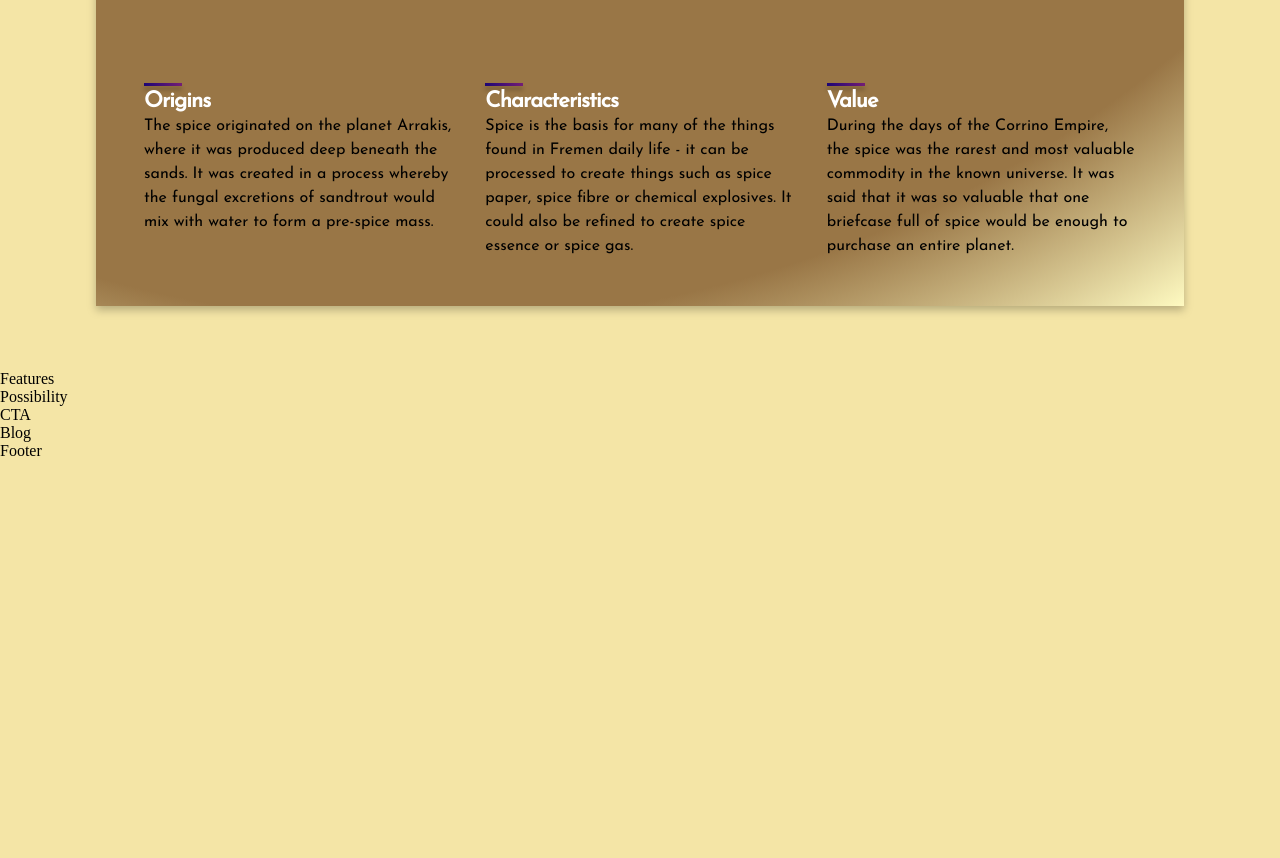
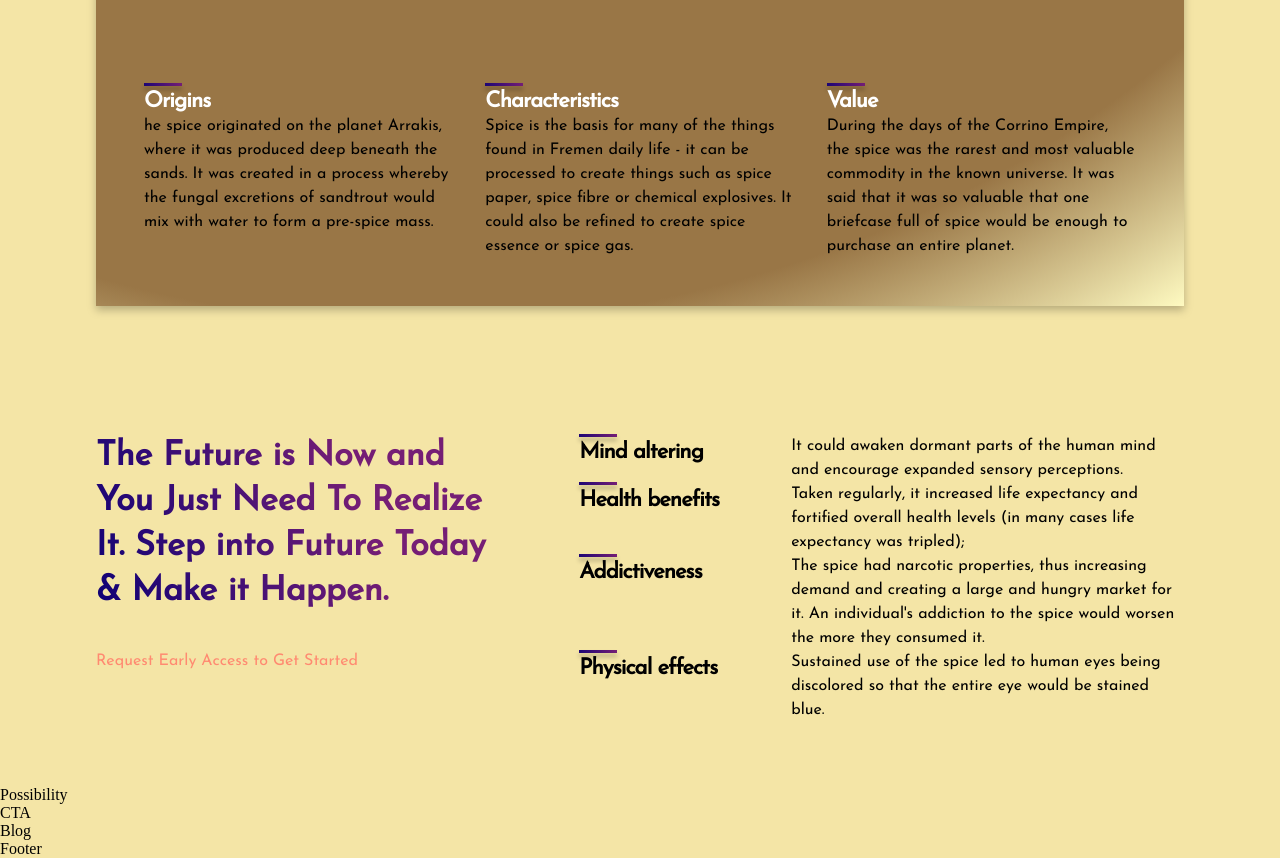
Before and after one commit to laszlosomogyimusic/SpiceOfDune, a React (Create React App) app: page / in a window 1280 px wide. Shown: the part 1510-2368 px from the top of the page. Before the commit the page ends 1970 px from the top, so only its background shows below. Built offline with nearby package versions, Linux system fonts and the light colour scheme.

Commit message:
Features finished and code refactored Feature component refactored to accept the title color parameter. Also the features are stored in an external json file.

```diff
--- a/src/components/feature/Feature.jsx
+++ b/src/components/feature/Feature.jsx
@@ -1,13 +1,13 @@
 import React from 'react'
 import './feature.css'
 
-const Feature = ({ position, title, text }) => {
-  let sectionClass = (position === "top" ? "feature--top-section" : "feature--bottom-section");
+const Feature = ({ layout, titleColor, title, text }) => {
+  let sectionClass = (layout === "row" ? "feature--row" : "feature--column");
   return (
     <article className={`feature ${sectionClass}`}>
       <header className="feature__header">
         <div className="feature__decoration"/>
-        <h1 className="feature__title">{title}</h1>
+        <h1 className="feature__title"  style={{color: titleColor}}>{title}</h1>
       </header>
       <article className="feature__body feature-body--row">
         <p className="feature__text">{text}</p>
--- a/src/components/feature/feature.css
+++ b/src/components/feature/feature.css
@@ -7,12 +7,12 @@
   /* margin: 1rem; */
 }
 
-.feature--top-section {
+.feature--row {
   flex-direction: row;
   margin: 0;
 }
 
-.feature--bottom-section {
+.feature--column {
   min-width: 210px;
   display: unset;
 
@@ -33,7 +33,7 @@
   line-height: 24px;
   letter-spacing: -0.04em;
 
-  color: #FFFFFF;
+  /* color: var(--color-title); */
 }
 
 .feature__decoration {
--- a/src/containers/features/Features.jsx
+++ b/src/containers/features/Features.jsx
@@ -1,9 +1,29 @@
 import React from 'react'
+import { Feature } from '../../components';
+
 import './features.css';
+
+import featuresData from './data.json';
 
 const Features = () => {
   return (
-    <div>Features</div>
+    <section className="features section--padding" id="features">
+      <header className="features__header">
+        <h1 className="features__title gradient__text">The Future is Now and You Just Need To Realize It. Step into Future Today & Make it Happen.</h1>
+        <p className="features__text">Request Early Access to Get Started</p>
+      </header>
+      <article className="features__body">
+        {featuresData.map((item, index) => (
+          <Feature
+            layout="row"
+            titleColor="#000000"
+            title={item.title}
+            text={item.text}
+            key={item.title + index}
+          />
+        ))}
+      </article>
+    </section>
   )
 }
 
--- /dev/null
+++ b/src/containers/features/data.json
@@ -0,0 +1,18 @@
+[
+  {
+    "title": "Mind altering",
+    "text": "It could awaken dormant parts of the human mind and encourage expanded sensory perceptions."
+  },
+  {
+    "title": "Health benefits",
+    "text": "Taken regularly, it increased life expectancy and fortified overall health levels (in many cases life expectancy was tripled);"
+  },
+  {
+    "title": "Addictiveness",
+    "text": "The spice had narcotic properties, thus increasing demand and creating a large and hungry market for it. An individual's addiction to the spice would worsen the more they consumed it."
+  },
+  {
+    "title": "Physical effects",
+    "text": "Sustained use of the spice led to human eyes being discolored so that the entire eye would be stained blue."
+  }
+]
--- a/src/containers/features/features.css
+++ b/src/containers/features/features.css
@@ -0,0 +1,64 @@
+.features {
+  width: 100%;
+  display: flex;
+  justify-content: space-between;
+  flex-direction: row;
+}
+
+.features__header {
+  flex: 1;
+  display: flex;
+  justify-content: flex-start;
+  align-items: flex-start;
+  flex-direction: column;
+
+  text-align: left;
+  margin-right: 5rem;
+}
+
+.features__title {
+  font-family: var(--font-family);
+  font-style: normal;
+  font-weight: 800;
+  font-size: 34px;
+  line-height: 45px;
+}
+
+.features__text {
+  font-family: var(--font-family);
+  font-style: normal;
+  font-weight: 500;
+  font-size: 16px;
+  line-height: 30px;
+
+  color: #FF8A71;
+
+  margin-top: 2rem;
+}
+
+
+.features__body {
+  flex: 1.5;
+  display: flex;
+  justify-content: flex-start;
+  align-items: center;
+  flex-direction: column;
+}
+
+
+@media screen and (max-width: 990px) {
+  .features {
+    flex-direction: column;
+  }
+
+  .features__header {
+    margin: 0 0 2rem 0;
+  }
+}
+
+@media screen and (max-width: 550px) {
+  .features__title {
+    font-size: 24px;
+    line-height: 38px;
+  }
+}
--- a/src/containers/whatspice/WhatSpice.jsx
+++ b/src/containers/whatspice/WhatSpice.jsx
@@ -1,13 +1,16 @@
 import React from 'react'
 import './whatSpice.css';
 import Feature from '../../components/feature/Feature'
+
+import featuresData from './data.json';
 
 const WhatSpice = () => {
   return (
     <section className="whatspice section--margin" id="whatisspice">
       <section className="whatspice__top-section">
         <Feature
-          position="top"
+          layout="row"
+          titleColor="#FFFFFF"
           title="What is the Spice?"
           text="The Spice Melange, commonly referred to simply as 'the spice', was a naturally produced awareness spectrum narcotic that formed a fundamental block of commerce and technological development in the known universe for millennia.  It also played an important role in travel and cultural development as it is vital for space travel by enabling Navigators to safely guide space ships through fold space."
         />
@@ -17,21 +20,16 @@
         <button className="whatspice__button" type="button">Explore The Library</button>
       </header>
       <section className="whatspice__bottom-section">
-        <Feature
-          position="bottom"
-          title="Origins"
-          text="The spice originated on the planet Arrakis, where it was produced deep beneath the sands. It was created in a process whereby the fungal excretions of sandtrout would mix with water to form a pre-spice mass. "
-        />
-        <Feature
-          position="bottom"
-          title="Characteristics"
-          text="Spice is the basis for many of the things found in Fremen daily life - it can be processed to create things such as spice paper, spice fibre or chemical explosives. It could also be refined to create spice essence or spice gas."
-        />
-        <Feature
-          position="bottom"
-          title="Value"
-          text="During the days of the Corrino Empire, the spice was the rarest and most valuable commodity in the known universe. It was said that it was so valuable that one briefcase full of spice would be enough to purchase an entire planet. "
-        />
+        {featuresData.map((item, index) => (
+          <Feature
+            layout="column"
+            titleColor="#FFFFFF"
+            title={item.title}
+            text={item.text}
+            key={item.title + index}
+          />
+         )) }
+
       </section>
 
     </section>
--- /dev/null
+++ b/src/containers/whatspice/data.json
@@ -0,0 +1,14 @@
+[
+  {
+    "title": "Origins",
+    "text": "he spice originated on the planet Arrakis, where it was produced deep beneath the sands. It was created in a process whereby the fungal excretions of sandtrout would mix with water to form a pre-spice mass."
+  },
+  {
+    "title": "Characteristics",
+    "text": "Spice is the basis for many of the things found in Fremen daily life - it can be processed to create things such as spice paper, spice fibre or chemical explosives. It could also be refined to create spice essence or spice gas."
+  },
+  {
+    "title": "Value",
+    "text": "During the days of the Corrino Empire, the spice was the rarest and most valuable commodity in the known universe. It was said that it was so valuable that one briefcase full of spice would be enough to purchase an entire planet."
+  }
+]
--- a/src/index.css
+++ b/src/index.css
@@ -23,9 +23,8 @@
 
   --gradient-text: linear-gradient(71deg, #0F0175 0%, #751E75 66%);
   --gradient-bar: linear-gradient(71deg, #0F0175 -13.86%, #751E75 99.55%);
-  /* --gradient-bar: linear-gradient(103.22deg, #AE67FA -13.86%, #F49867 99.55%); */
 
-
+  --color-title: #100063;
   --color-text: #000;
   --color-bg: #f4e5a6;
   --color-button-bg: #FF4820;
```
